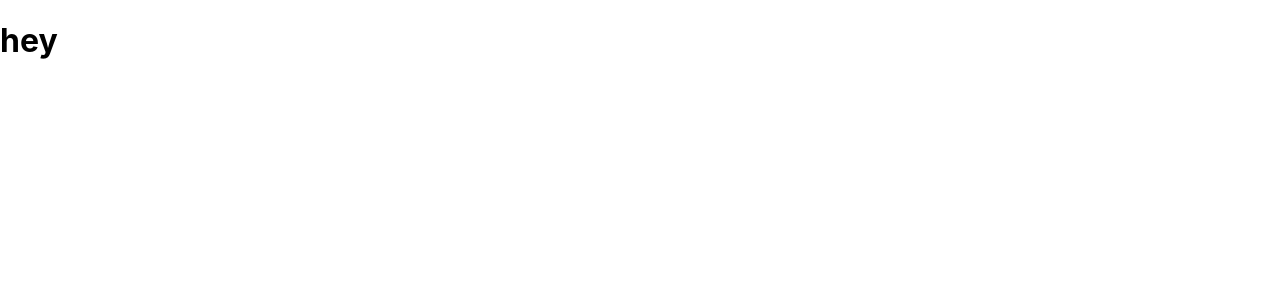
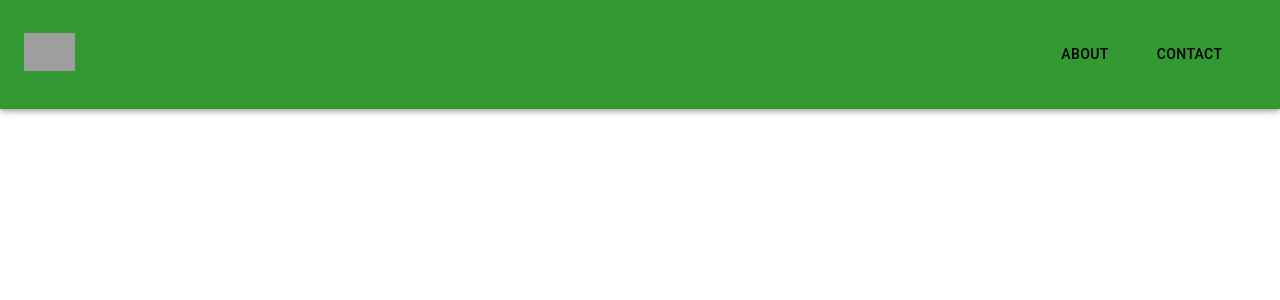
Before and after one commit to OnzeChain/onzechain-landingpage, a React (Create React App) app: page / in a window 1280 px wide. Shown: the top 300 px of the page. Built offline with nearby package versions, Linux system fonts and the light colour scheme; grey boxes are pictures that could not be loaded.

Commit message:
install packages

```diff
--- a/package.json
+++ b/package.json
@@ -3,6 +3,11 @@
   "version": "0.1.0",
   "private": true,
   "dependencies": {
+    "@emotion/react": "^11.9.0",
+    "@emotion/styled": "^11.8.1",
+    "@material-ui/icons": "^4.11.3",
+    "@material/menu": "^14.0.0",
+    "@mui/material": "^5.7.0",
     "@testing-library/jest-dom": "^5.16.4",
     "@testing-library/react": "^13.2.0",
     "@testing-library/user-event": "^13.5.0",
--- /dev/null
+++ b/src/components/navbar.js
@@ -0,0 +1,101 @@
+import * as React from "react";
+import AppBar from "@mui/material/AppBar";
+import Box from "@mui/material/Box";
+import Toolbar from "@mui/material/Toolbar";
+import "../style/home.css";
+import IconButton from "@mui/material/IconButton";
+import Typography from "@mui/material/Typography";
+import Menu from "@mui/material/Menu";
+import MenuIcon from "@mui/icons-material/Menu";
+import Container from "@mui/material/Container";
+import Button from "@mui/material/Button";
+import MenuItem from "@mui/material/MenuItem";
+
+const pages = [
+  <Button variant="inherit" href="/about">
+    <p className="navlinks">about</p>
+  </Button>,
+  <Button variant="inherit" href="/contact">
+    <p className="navlinks">contact</p>
+  </Button>,
+];
+
+const Navbar = () => {
+  const [anchorElNav, setAnchorElNav] = React.useState(null);
+  const [setAnchorElUser] = React.useState(null);
+
+  const handleOpenNavMenu = (event) => {
+    setAnchorElNav(event.currentTarget);
+  };
+  const handleOpenUserMenu = (event) => {
+    setAnchorElUser(event.currentTarget);
+  };
+
+  const handleCloseNavMenu = () => {
+    setAnchorElNav(null);
+  };
+
+  return (
+    <AppBar position="fixed" style={{ background: "#339933" }}>
+      <Container maxWidth="xl">
+        <Toolbar disableGutters>
+          <Box sx={{ flexGrow: 100 }}>
+            <a className="homelink" href="/">
+              <img
+                className="logo"
+                src="https://i.postimg.cc/wjRQTLLc/Coxlogo.png"
+              ></img>
+            </a>
+          </Box>
+          <Box sx={{ flexGrow: 1, display: { xs: "flex", md: "none" } }}>
+            <IconButton
+              size="large"
+              aria-controls="menu-appbar"
+              aria-haspopup="true"
+              onClick={handleOpenNavMenu}
+              color="inherit"
+            >
+              <MenuIcon />
+            </IconButton>
+            <Menu
+              id="menu-appbar"
+              anchorEl={anchorElNav}
+              anchorOrigin={{
+                vertical: "bottom",
+                horizontal: "left",
+              }}
+              keepMounted
+              transformOrigin={{
+                vertical: "top",
+                horizontal: "left",
+              }}
+              open={Boolean(anchorElNav)}
+              onClose={handleCloseNavMenu}
+              sx={{
+                display: { xs: "block", md: "none" },
+              }}
+            >
+              {pages.map((page) => (
+                <MenuItem key={page} onClick={handleCloseNavMenu}>
+                  <Typography textAlign="center">{page}</Typography>
+                </MenuItem>
+              ))}
+            </Menu>
+          </Box>
+          <Box sx={{ flexGrow: 1, display: { xs: "none", md: "flex" } }}>
+            {pages.map((page) => (
+              <Button
+                key={page}
+                onClick={handleCloseNavMenu}
+                sx={{ my: 2, color: "black", display: "block" }}
+              >
+                {page}
+              </Button>
+            ))}
+          </Box>
+        </Toolbar>
+      </Container>
+    </AppBar>
+  );
+};
+export default Navbar;
--- a/src/index.css
+++ /dev/null
@@ -1,13 +0,0 @@
-body {
-  margin: 0;
-  font-family: -apple-system, BlinkMacSystemFont, 'Segoe UI', 'Roboto', 'Oxygen',
-    'Ubuntu', 'Cantarell', 'Fira Sans', 'Droid Sans', 'Helvetica Neue',
-    sans-serif;
-  -webkit-font-smoothing: antialiased;
-  -moz-osx-font-smoothing: grayscale;
-}
-
-code {
-  font-family: source-code-pro, Menlo, Monaco, Consolas, 'Courier New',
-    monospace;
-}
--- a/src/index.js
+++ b/src/index.js
@@ -1,11 +1,12 @@
 import React from "react";
 import ReactDOM from "react-dom/client";
-import "./index.css";
-import App from "./App";
+import App from "../src/pages/App";
+import Navbar from "./components/navbar";
 
 const root = ReactDOM.createRoot(document.getElementById("root"));
 root.render(
   <React.StrictMode>
+    <Navbar />
     <App />
   </React.StrictMode>
 );
--- /dev/null
+++ b/src/style/home.css
@@ -0,0 +1,94 @@
+html {
+  font-family: "Lucida Sans", "Lucida Sans Regular", "Lucida Grande",
+    "Lucida Sans Unicode", Geneva, Verdana, sans-serif;
+}
+
+.navlinks {
+  color: black;
+}
+
+.logo {
+  height: 38px;
+}
+
+/* ----------hero img---------- */
+
+.fruitimg {
+  position: relative;
+  width: 100vw;
+  left: 50%;
+  right: 50%;
+  margin-left: -50vw;
+  margin-right: -50vw;
+  max-width: 10000px;
+  height: 75vh;
+  filter: brightness(50%);
+}
+
+.centered {
+  position: absolute;
+  top: 37.5%;
+  left: 50%;
+  transform: translate(-50%, -50%);
+  color: white;
+}
+
+.biginfo {
+  width: 50%;
+  margin: auto;
+  margin-top: 25px;
+  margin-bottom: 100px;
+  text-align: left;
+}
+
+.smallcontent {
+  width: 100%;
+  margin: auto;
+  margin-top: 25px;
+  margin-bottom: 25px;
+  text-align: center;
+}
+
+.toptxt {
+  background-color: white;
+  margin-top: 50px;
+}
+
+.bottomtxt {
+  background-color: white;
+  height: 200px;
+}
+
+::-webkit-scrollbar {
+  display: none;
+}
+
+.bigworkinfo {
+  width: 100%;
+  margin: auto;
+  margin-top: 25px;
+  margin-bottom: 100px;
+  text-align: left;
+}
+
+.headergrid {
+  width: 100%;
+  text-align: center;
+  border-bottom: 1px solid #000;
+  line-height: 0.1em;
+  font-size: x-large;
+  margin-bottom: 100px;
+}
+
+h3 span {
+  background: #fff;
+  padding: 0 10px;
+}
+
+.methods {
+  margin-top: 30px;
+}
+
+.headermethod {
+  margin-top: -75px;
+}
```
Also changed, not shown: src/pages/App.js (renamed from src/App.js), 1 other file (tests, documents, lock files or other folders).
